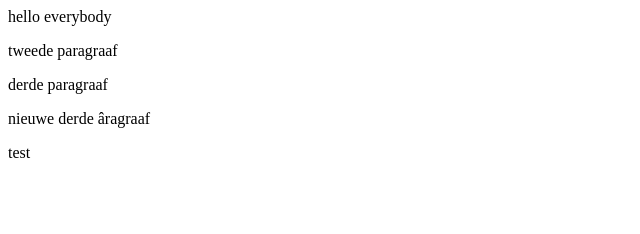
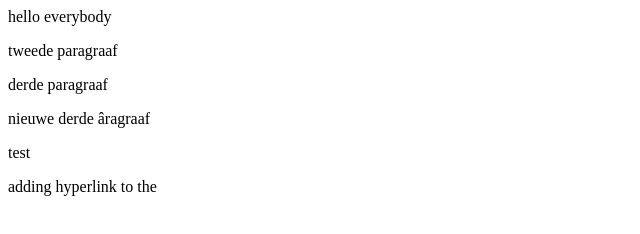
Before and after one commit to Vosken03/eerste-les, a plain HTML site: page index.html in a window 1280 px wide. Shown: the whole page, without its empty margins (0-640 px from the left). Drawn offline with Linux system fonts and the light colour scheme.

Commit message:
hyperlink

```diff
--- a/index.html
+++ b/index.html
@@ -4,3 +4,4 @@
 <p>derde paragraaf</p>
 <p>nieuwe derde âragraaf</p>
 <p>test</p>
+<p>adding hyperlink to the <a href="https://www.ugent.be"></a></p>
```
